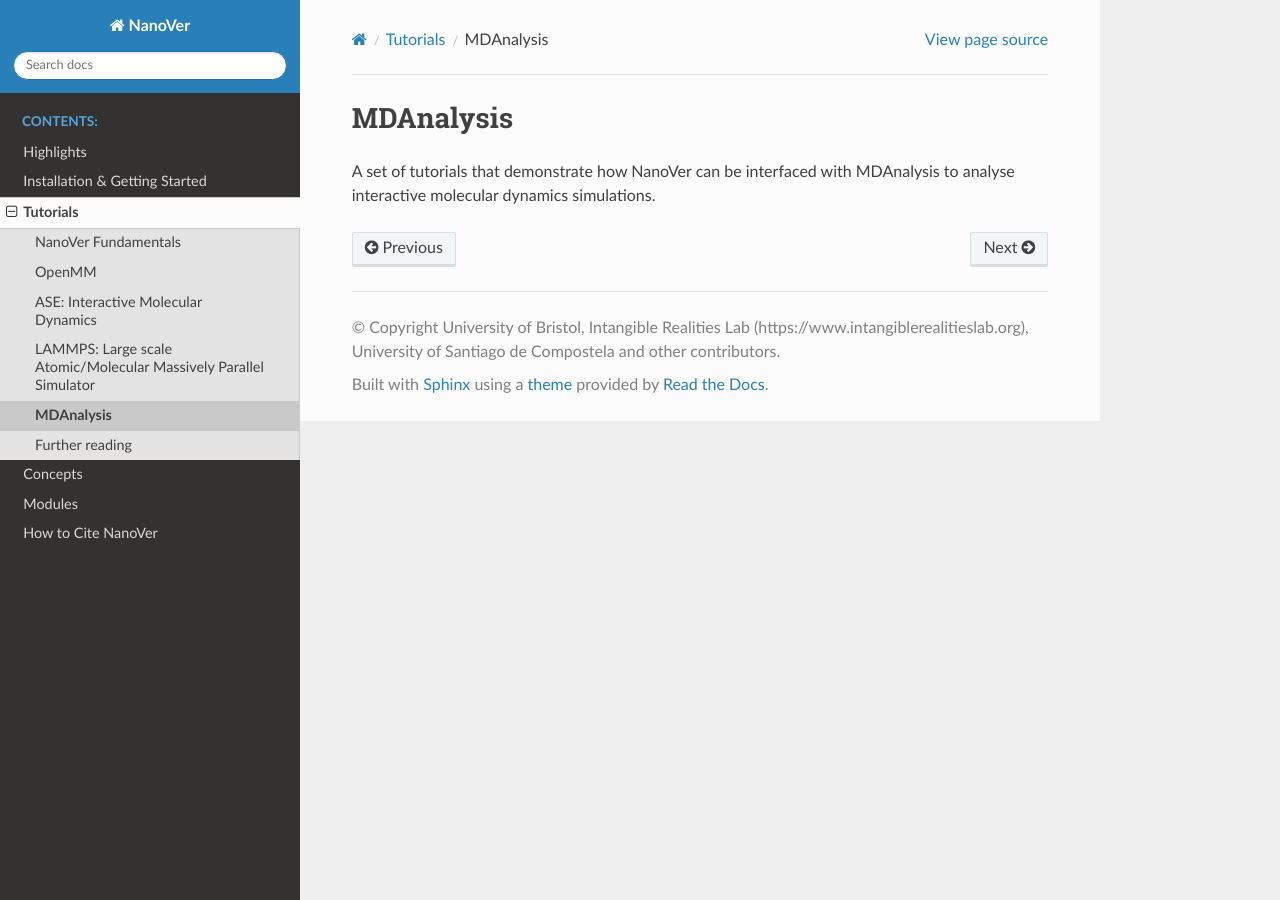
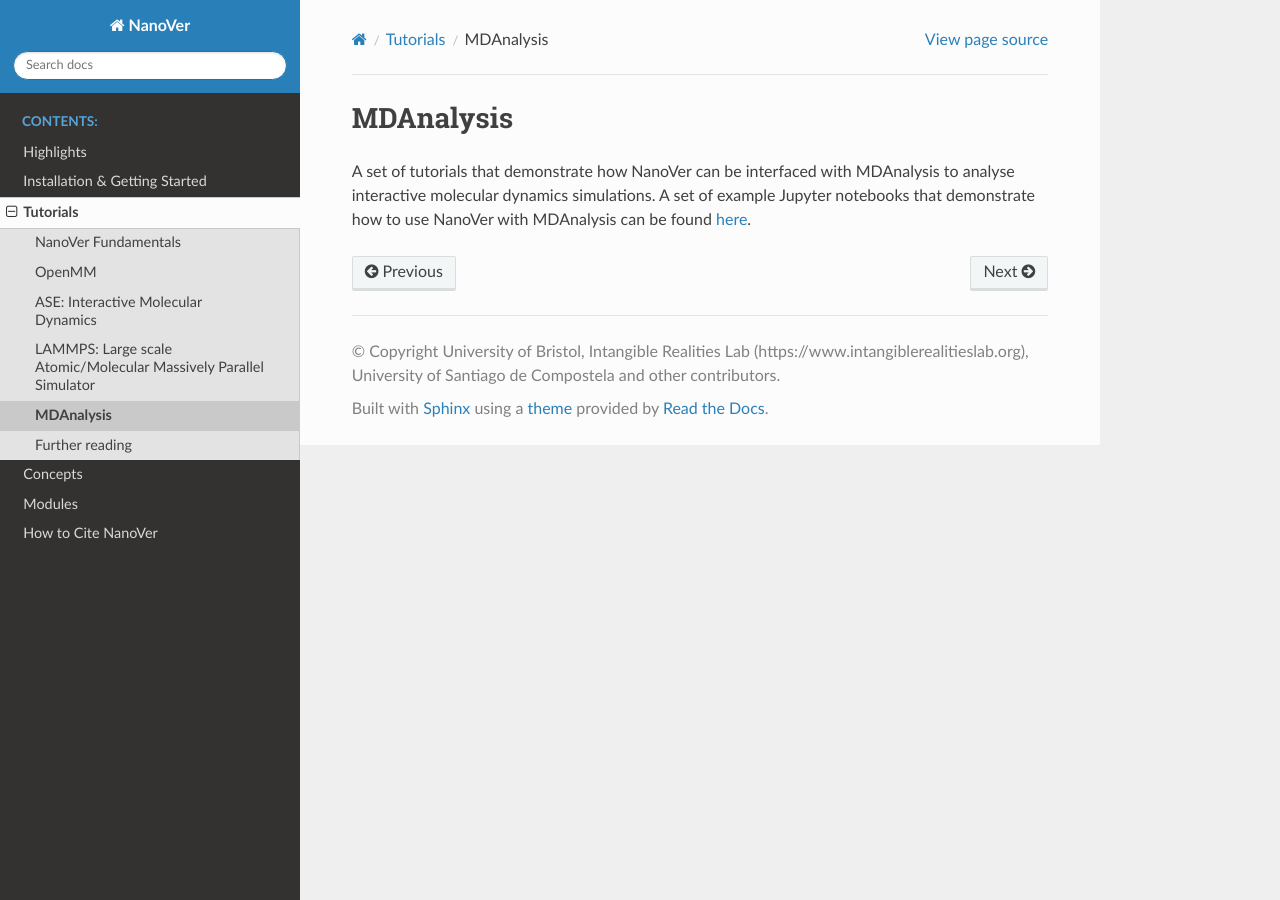
Before and after one commit to IRL2/nanover-docs, a Sphinx documentation site: the page built from source/tutorials/mdanalysis.rst, in a window 1280 px wide. Built offline with Sphinx 7.4.7 and the Read the Docs theme 2.0.0, drawn with Linux system fonts in a browser that asks for light colours; pages that are not in the unit, such as notebooks, are missing from menus.

Commit message:
Add link to MDAnalysis examples

```diff
--- a/source/tutorials/mdanalysis.rst
+++ b/source/tutorials/mdanalysis.rst
@@ -3,4 +3,6 @@ MDAnalysis
 ==========
 
 A set of tutorials that demonstrate how NanoVer can be interfaced with MDAnalysis
-to analyse interactive molecular dynamics simulations.
+to analyse interactive molecular dynamics simulations. A set of example Jupyter notebooks
+that demonstrate how to use NanoVer with MDAnalysis can be found
+`here <https://github.com/IRL2/nanover-protocol/tree/main/examples/mdanalysis>`_.
```
